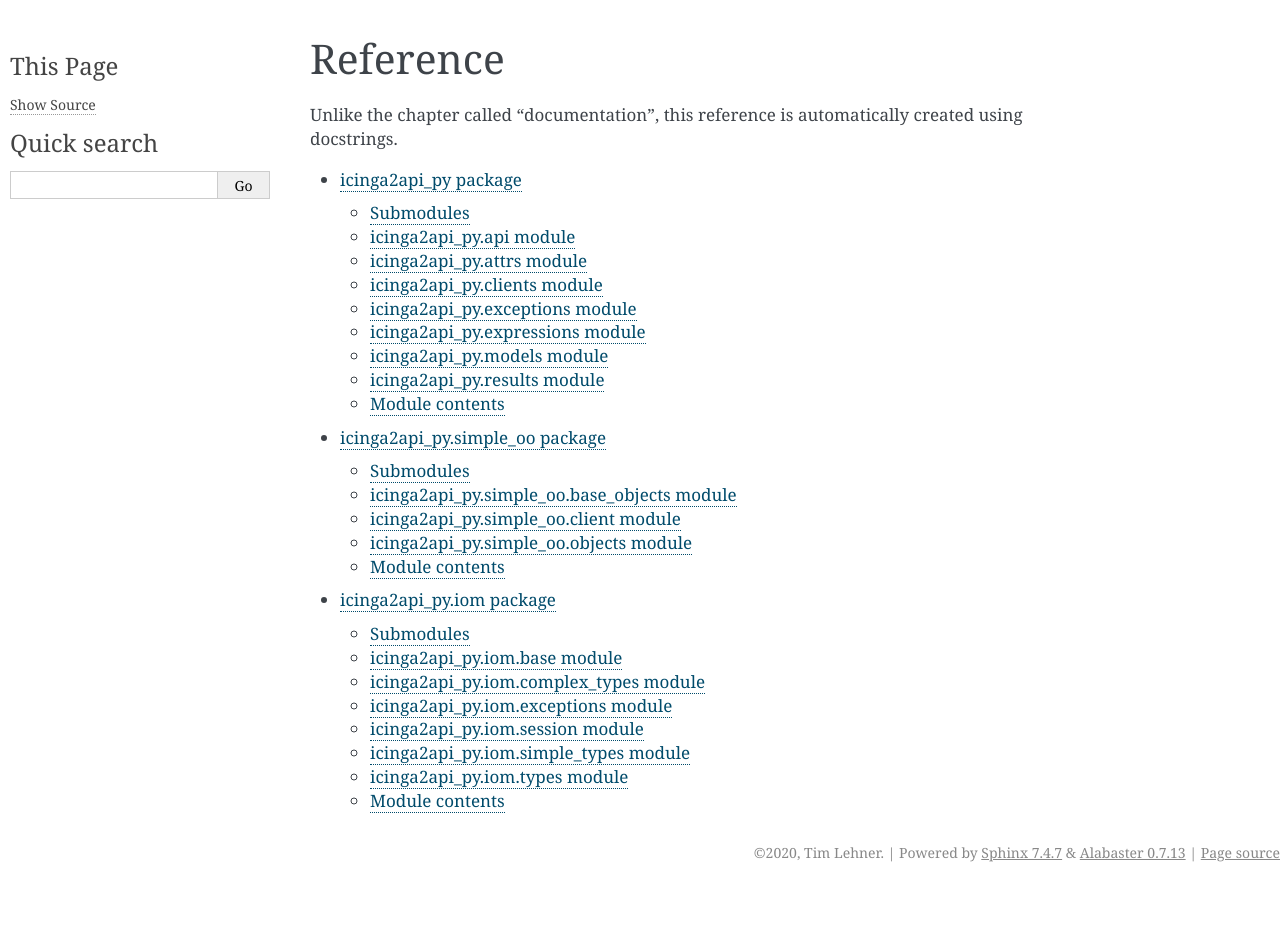
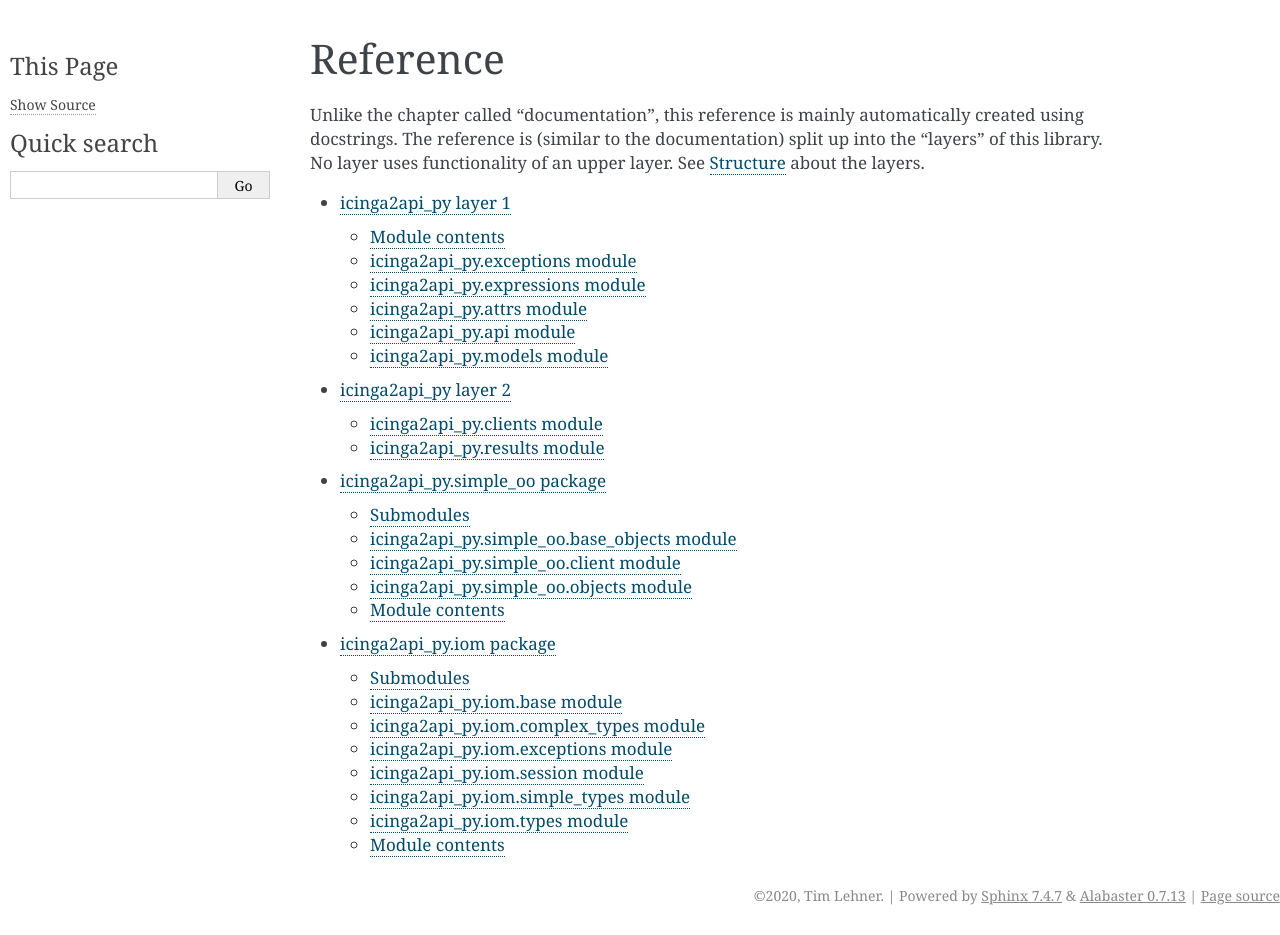
Before and after one commit to TimL20/icinga2api_py, a Sphinx documentation site: the page built from doc/reference.rst, in a window 1280 px wide. Built offline with Sphinx 7.4.7, drawn with Linux system fonts in a browser that asks for light colours; before the commit the page ends 900 px from its top, so only the background shows below that.

Commit message:
Improve doc and reference
Split up layer 1 and 2 in reference
Wrote some intro sentences
Fix some of the links in doc

```diff
--- a/doc/08_Structure.rst
+++ b/doc/08_Structure.rst
@@ -1,3 +1,5 @@
+.. _doc-structure:
+
 Structure
 =========
 
--- a/doc/12_Basic_API_Client.rst
+++ b/doc/12_Basic_API_Client.rst
@@ -1,3 +1,5 @@
+.. _doc-basic-api:
+
 Basic API Client
 ================
 
--- a/doc/17_StreamClient.rst
+++ b/doc/17_StreamClient.rst
@@ -2,7 +2,7 @@ StreamClient
 ============
 
 The class ``StreamClient`` is a subclass of ``API`` (usage described in
-“Basic API Client”). Making requests with this client works exactly the
+:ref:`doc-basic-api`). Making requests with this client works exactly the
 same as with ``API`` or also the non-streaming ``Client``. The
 StreamClient, as the name may suggest, adds the ability to easily
 consume streamed content. For Icinga this is important for the Event
--- a/doc/reference.rst
+++ b/doc/reference.rst
@@ -1,11 +1,14 @@
 Reference
 =========
 
-Unlike the chapter called "documentation", this reference is automatically created using docstrings.
+Unlike the chapter called "documentation", this reference is mainly automatically created using docstrings.
+The reference is (similar to the documentation) split up into the "layers" of this library. No layer uses functionality
+of an upper layer. See :ref:`doc-structure` about the layers.
 
 .. toctree::
    :maxdepth: 4
 
-   icinga2api_py
+   icinga2api_py_1
+   icinga2api_py_2
    icinga2api_py.simple_oo
    icinga2api_py.iom
```
Also changed, not shown: other parts of doc/08_Structure.rst (+2 -1 lines), doc/14_Client.rst (+5 -3 lines), doc/icinga2api_py.rst (deleted, +0 -71 lines), doc/icinga2api_py_1.rst (added, +61 -0 lines), doc/icinga2api_py_2.rst (added, +23 -0 lines).
